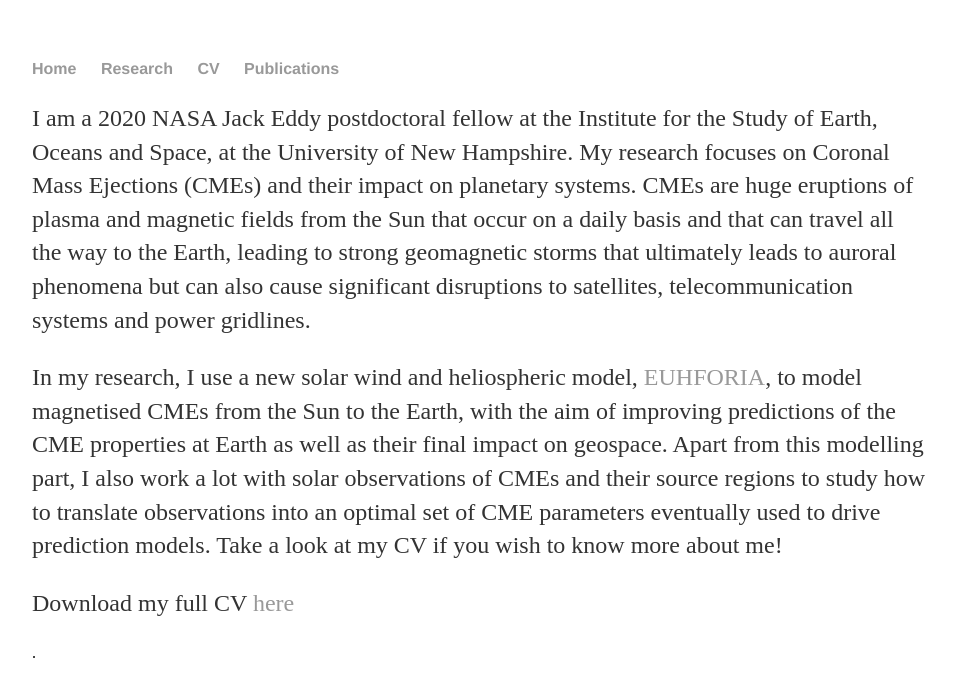
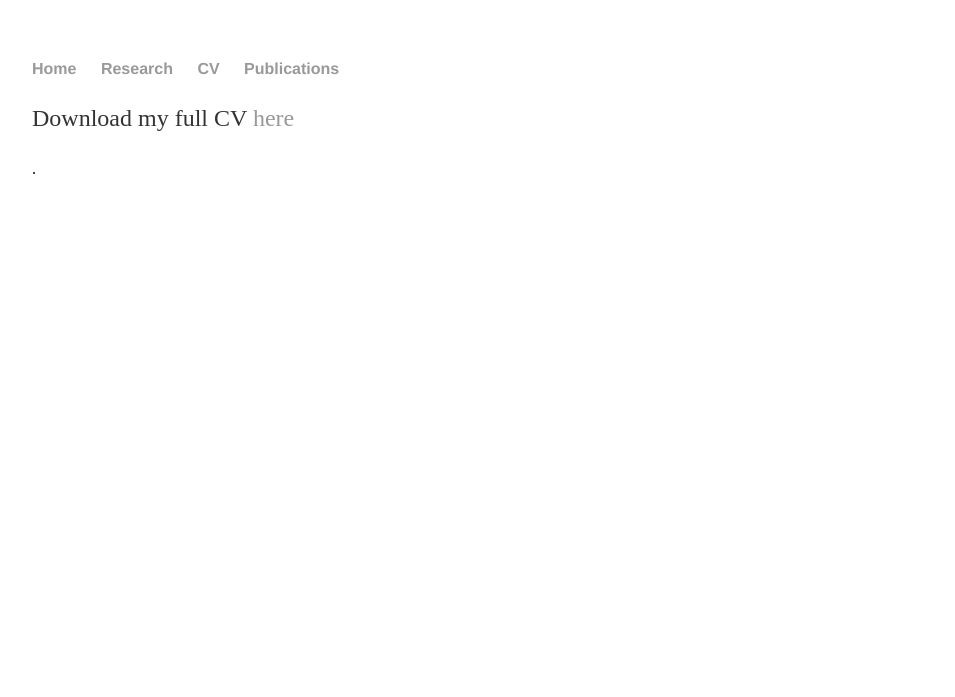
Before and after one commit to scolini/scolini.github.io, a Jekyll site: the page built from cv/index.html, in a window 1280 px wide. Shown: the top 697 px of the page, without its empty margins (160-1115 px from the left). Built offline with Jekyll 4.4.1, drawn with Linux system fonts in a browser that asks for light colours.

Commit message:
Update index.html

```diff
--- a/cv/index.html
+++ b/cv/index.html
@@ -4,15 +4,6 @@ title: Camilla Scolini
 ---
 
 <div class="blurb">
-	<p>I am a 2020 NASA Jack Eddy postdoctoral fellow at the Institute for the Study of Earth, Oceans and Space, at the University of New Hampshire.
-    	My research focuses on Coronal Mass Ejections (CMEs) and their impact on planetary systems.
-    	CMEs are huge eruptions of plasma and magnetic fields from the Sun that occur on a daily basis and that can travel all the way to the Earth,
-    	leading to strong geomagnetic storms that ultimately leads to auroral phenomena but can also cause significant disruptions to satellites,
-    	telecommunication systems and power gridlines. </p>
-
-  	<p>In my research, I use a new solar wind and heliospheric model, <a href="https://euhforia.com">EUHFORIA</a>, to model magnetised CMEs from the Sun to the Earth, with the aim of improving predictions of the CME properties at Earth as well as their final impact on geospace. Apart from this modelling part, I also work a lot with solar observations of CMEs and their source regions to study how to translate observations into an optimal set of CME parameters eventually used to drive prediction models.
- 	Take a look at my CV if you wish to know more about me!</p>
-
 	<p>Download my full CV <a href="https://www.dropbox.com/s/zud8wy7w3tkkclk/CV_scolini_20201104.pdf?dl=0">here</a></p>.
 
 
```
